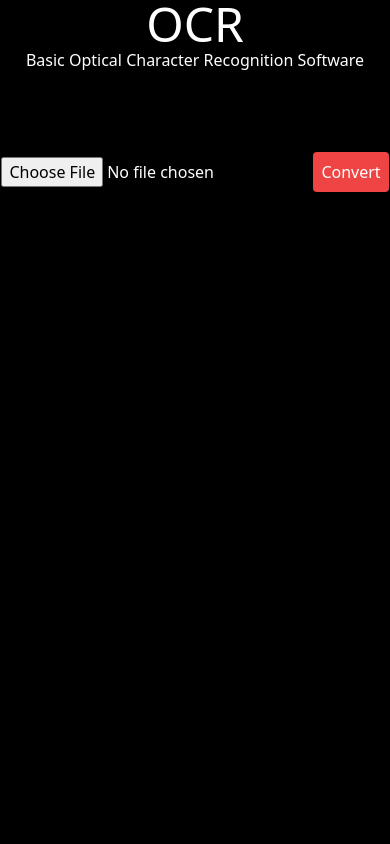
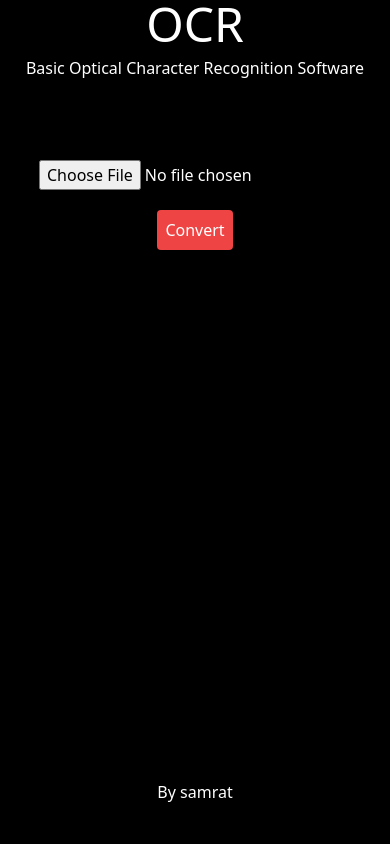
Before and after one commit to samrat2k03/Optical-Character-Recognition-, a website: page public/index.html in a window 390 px wide. Drawn offline with nearby package versions, Linux system fonts and the light colour scheme.

Commit message:
responsive and loader

```diff
--- a/ocr.js
+++ b/ocr.js
@@ -6,7 +6,7 @@ const ocr = express.Router();
 ocr.post('/', async(req,res) => {
 
     const { file } = req;
-    console.log('Received file:', file)
+    // console.log('Received file:', file)
 
     if (!file) {
         return res.status(400).send('Source image not provided.');
@@ -17,7 +17,7 @@ ocr.post('/', async(req,res) => {
     Tesseract.recognize(source, "eng")
     .then(({ data: { text } }) => {
         res.status(200).send(text);
-        console.log(text)
+        // console.log(text)
      }
         )
     .catch((err) => {
--- a/public/index.html
+++ b/public/index.html
@@ -6,21 +6,21 @@
     <title>OCR</title>
     <link href="https://unpkg.com/tailwindcss@^1.0/dist/tailwind.min.css" rel="stylesheet">
 </head>
-<body class = "h-full bg-black text-white ">
+<body class = "min-h-screen bg-black text-white flex flex-col">
     <!-- title start -->
-    <div class="text-center">
+    <div class="text-center items-center">
         <h1 class="text-5xl md:text-6xl lg:text-7xl">
             OCR
         </h1>
-        <p>Basic Optical Character Recognition Software</p>
+        <p class="pt-2 text-center px-2">Basic Optical Character Recognition Software</p>
     </div>
     <!-- title end  -->
     <!-- input box start  -->
     <div class="flex justify-center mt-20 bg-grey-700">
         <form action="/ocr" method="post" id="ocrForm" enctype="multipart/form-data">
-            <div class="flex flex-row items-center">
-                <input type="file" name="image" accept="image/*" required>
-                <button type="submit" onclick="perform()" class="rounded bg-red-500 p-2 text-white"> Convert </button>
+            <div class="flex flex-col items-center justify-center md:flex-row px-5">
+                <input type="file" name="image" accept="image/*" required class="w-[4rem] md:w-full">
+                <button type="submit" onclick="perform()" class="rounded bg-red-500 p-2 text-white mt-5 md:mt-0 "> Convert </button>
             </div>
         </form>
     </div>
@@ -30,20 +30,31 @@
         <h4 id="result" class="text-red-500"></h4>
     </div>
     <!-- output box end -->
-
+    <footer class="mt-auto text-center pb-10">
+        By samrat
+    </footer>
     <!-- javascript starts  -->
     <script>
         async function perform() {
             event.preventDefault();
             const formOCR = document.getElementById("ocrForm");
             const form = new FormData(formOCR);
-            const response = await fetch('/ocr', {
+            document.getElementById("result").innerText = "Loading...";
+
+            try {
+                const response = await fetch('/ocr', {
                 method:'POST',
                 body: form
             });
-
+            if (!response.ok) {
+                throw new Error(`Server responded with status ${response.status}`);
+            }
             const result = await response.text();
             document.getElementById("result").innerText = result;
+            } catch (error) {
+                document.getElementById("result").innerText = "Error occurred while processing the request.";
+                console.error(error);
+            }
         }
     </script>
 </body>
```
Also changed, not shown: uploads/1704031187522-alpha.png (added), uploads/1704031344258-alpha.png (added), uploads/1704031405293-alpha.png (added), 1 other file.
